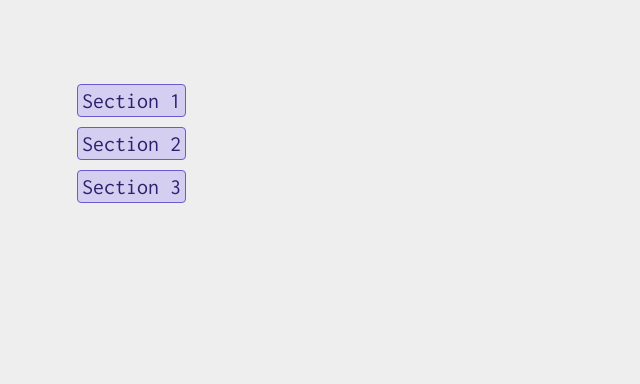
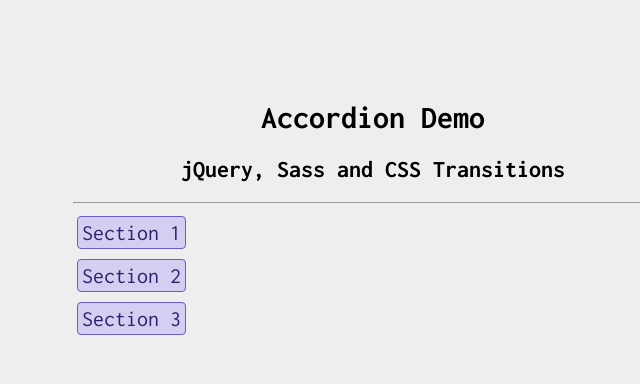
Before and after one commit to thomasweld/jquery_accordians, a website: page app/index.html in a window 1280 px wide. Shown: the whole page, without its empty margins (267-907 px from the left). Drawn offline with Linux system fonts and the light colour scheme.

Commit message:
readme edits

```diff
--- a/app/css/bundle.css
+++ b/app/css/bundle.css
@@ -1,6 +1,9 @@
 body {
   background-color: #eeeeee;
   font-family: 'Inconsolata', arial; }
+
+h1, h2 {
+  text-align: center; }
 
 .container {
   margin: 40px auto;
--- a/app/index.html
+++ b/app/index.html
@@ -10,6 +10,9 @@
   <body>
     <div class="container">
 
+      <h1>Accordion Demo</h1>
+      <h2>jQuery, Sass and CSS Transitions</h2>
+      <hr>
       <button class="inactivebutton">Section 1</button>
       <div class="hidetext">
           Lorem ipsum dolor sit amet, consectetur adipisicing elit, sed do eiusmod tempor incididunt ut labore et dolore magna aliqua. Ut enim ad minim veniam, quis nostrud exercitation ullamco laboris nisi ut aliquip ex ea commodo consequat. Duis aute irure dolor in reprehenderit in voluptate velit esse cillum dolore eu fugiat nulla pariatur. Excepteur sint occaecat cupidatat non proident, sunt in culpa qui officia deserunt mollit anim id est laborum.
--- a/src/sass/main.scss
+++ b/src/sass/main.scss
@@ -7,6 +7,10 @@
 body{
   background-color: $bgcolor;
   font-family: 'Inconsolata', arial;
+}
+
+h1 , h2 {
+  text-align: center;
 }
 
 .container {
```
Also changed, not shown: Readme.md. Lines whose indentation alone changed are shown as unchanged.
